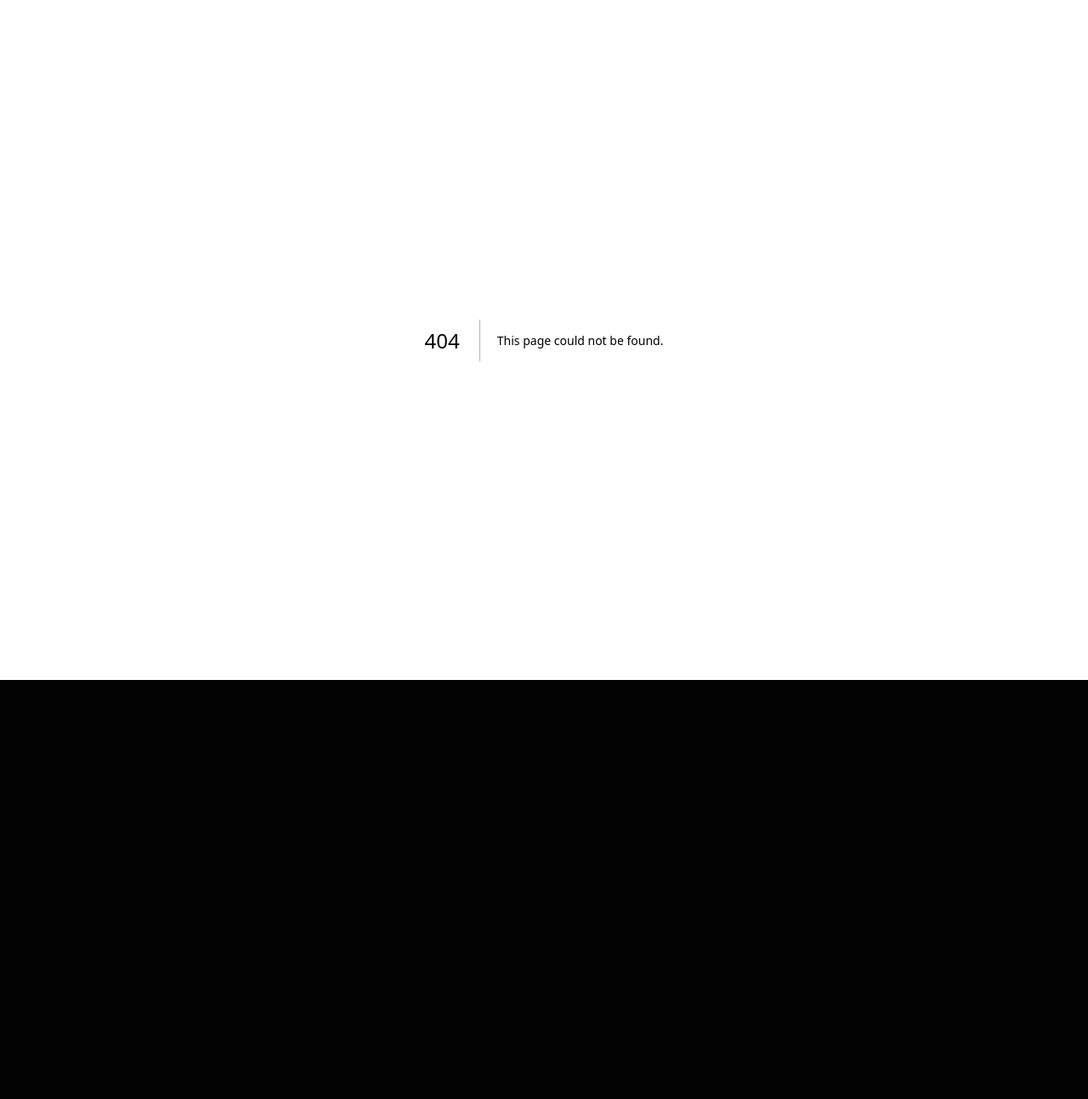
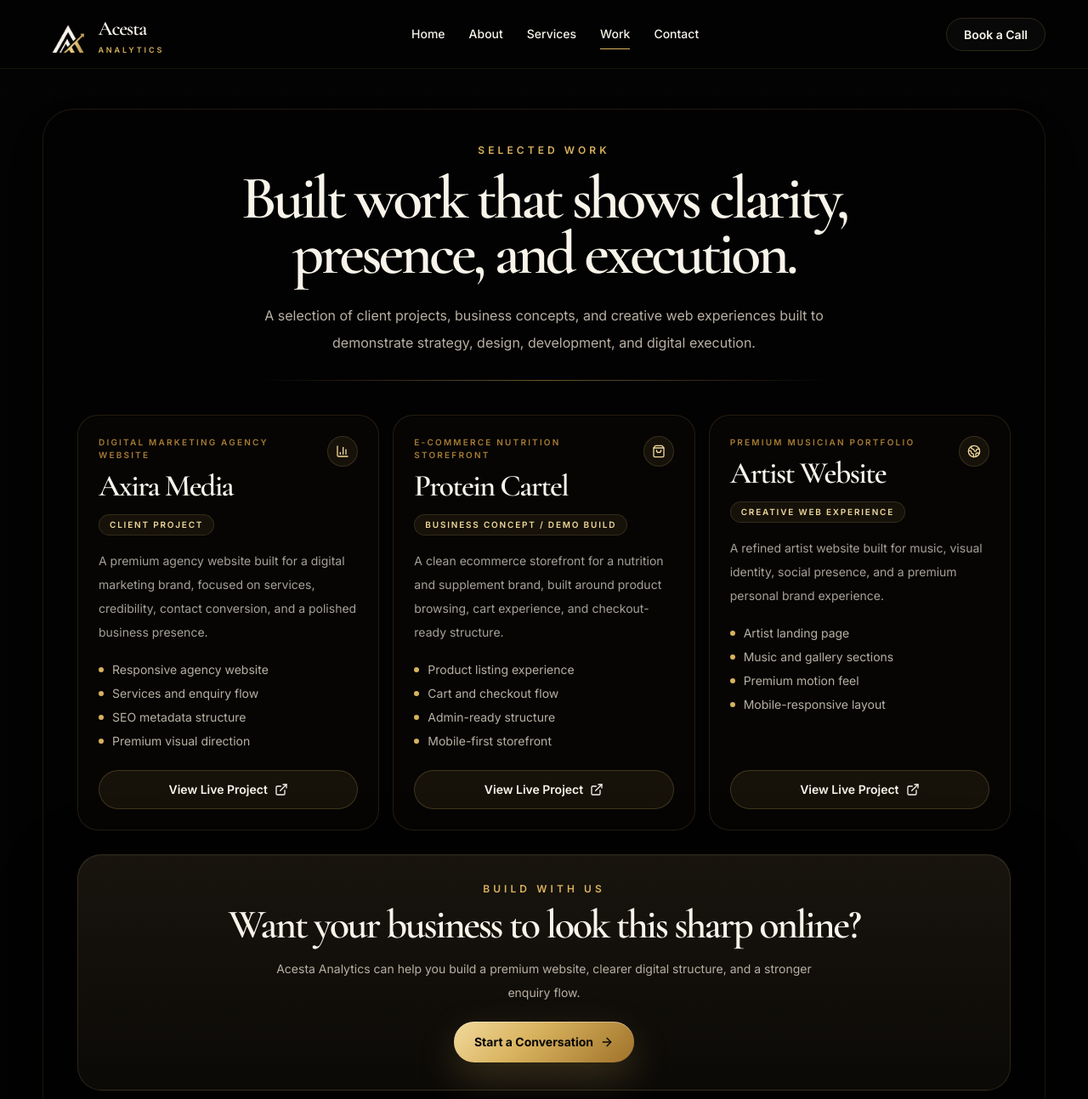
Before and after one commit to shubhampawarr/acesta-analytics, a Next.js app: page /work in a window 1280 px wide. Before the commit this address had no page. Shown: the top 1293 px of the page at 85% size. Before the commit the page ends 800 px from the top, so only its background shows below. Built offline with nearby package versions, Linux system fonts and the light colour scheme.

Commit message:
Add selected work portfolio page

```diff
--- /dev/null
+++ b/app/work/page.tsx
@@ -0,0 +1,186 @@
+import type { Metadata } from 'next';
+import Link from 'next/link';
+import Navbar from '@/components/Navbar';
+import Footer from '@/components/Footer';
+import {
+  ArrowRight,
+  BarChart3,
+  ExternalLink,
+  Globe2,
+  ShoppingBag,
+} from 'lucide-react';
+
+export const metadata: Metadata = {
+  title: 'Selected Work',
+  description:
+    'Explore selected Acesta Analytics work including agency websites, ecommerce storefronts, and premium creative web experiences.',
+};
+
+const projects = [
+  {
+    title: 'Axira Media',
+    category: 'Digital Marketing Agency Website',
+    status: 'Client Project',
+    description:
+      'A premium agency website built for a digital marketing brand, focused on services, credibility, contact conversion, and a polished business presence.',
+    highlights: [
+      'Responsive agency website',
+      'Services and enquiry flow',
+      'SEO metadata structure',
+      'Premium visual direction',
+    ],
+    link: 'https://axiramedia.vercel.app/',
+    icon: BarChart3,
+  },
+  {
+    title: 'Protein Cartel',
+    category: 'E-commerce Nutrition Storefront',
+    status: 'Business Concept / Demo Build',
+    description:
+      'A clean ecommerce storefront for a nutrition and supplement brand, built around product browsing, cart experience, and checkout-ready structure.',
+    highlights: [
+      'Product listing experience',
+      'Cart and checkout flow',
+      'Admin-ready structure',
+      'Mobile-first storefront',
+    ],
+    link: 'https://protein-cartel.vercel.app/',
+    icon: ShoppingBag,
+  },
+  {
+    title: 'Artist Website',
+    category: 'Premium Musician Portfolio',
+    status: 'Creative Web Experience',
+    description:
+      'A refined artist website built for music, visual identity, social presence, and a premium personal brand experience.',
+    highlights: [
+      'Artist landing page',
+      'Music and gallery sections',
+      'Premium motion feel',
+      'Mobile-responsive layout',
+    ],
+    link: 'https://shubhampmusic.vercel.app/',
+    icon: Globe2,
+  },
+];
+
+export default function WorkPage() {
+  return (
+    <main className="relative min-h-screen overflow-hidden bg-[#030303]">
+      <div className="grid-bg pointer-events-none fixed inset-0 opacity-30" />
+
+      <Navbar />
+
+      <section className="relative z-10 px-0 pb-10 pt-24 md:pb-20 md:pt-32">
+        <div className="premium-container">
+          <div className="mx-auto max-w-7xl rounded-[1.5rem] border border-[#d8b25e]/12 bg-[#050403]/70 p-4 shadow-2xl shadow-black/30 md:rounded-[2.25rem] md:p-8 lg:p-10">
+            <div className="mx-auto max-w-5xl text-center">
+              <p className="text-[10px] font-semibold uppercase tracking-[0.34em] text-[#d8b25e] md:text-xs">
+                Selected Work
+              </p>
+
+              <h1 className="font-display mx-auto mt-3 max-w-4xl text-4xl font-semibold leading-[0.9] tracking-[-0.055em] text-[#f8f4ea] md:mt-4 md:text-7xl">
+                Built work that shows clarity, presence, and execution.
+              </h1>
+
+              <p className="mx-auto mt-4 max-w-2xl text-xs leading-6 text-[#b8b0a3] md:mt-6 md:text-base md:leading-8">
+                A selection of client projects, business concepts, and creative
+                web experiences built to demonstrate strategy, design,
+                development, and digital execution.
+              </p>
+
+              <div className="mx-auto mt-5 h-px w-full max-w-2xl gold-line opacity-60 md:mt-7" />
+            </div>
+
+            <div className="mt-7 grid gap-4 md:mt-10 lg:grid-cols-3">
+              {projects.map((project) => {
+                const Icon = project.icon;
+
+                return (
+                  <article
+                    key={project.title}
+                    className="group flex h-full flex-col rounded-[1.25rem] border border-[#d8b25e]/14 bg-[#080705]/85 p-4 transition duration-500 hover:-translate-y-1 hover:border-[#f1d99b]/32 hover:bg-[#0c0a07] md:rounded-[1.5rem] md:p-6"
+                  >
+                    <div className="flex items-start justify-between gap-4">
+                      <div>
+                        <p className="text-[9px] font-semibold uppercase tracking-[0.22em] text-[#a77b32] md:text-[10px]">
+                          {project.category}
+                        </p>
+
+                        <h2 className="font-display mt-3 text-3xl font-semibold leading-[0.95] tracking-[-0.045em] text-[#f8f4ea] md:text-4xl">
+                          {project.title}
+                        </h2>
+                      </div>
+
+                      <div className="flex h-9 w-9 shrink-0 items-center justify-center rounded-full border border-[#d8b25e]/18 bg-[#d8b25e]/8 text-[#f1d99b] transition duration-500 group-hover:scale-110 group-hover:border-[#f1d99b]/45">
+                        <Icon className="h-4 w-4" />
+                      </div>
+                    </div>
+
+                    <div className="mt-4 inline-flex w-fit rounded-full border border-[#d8b25e]/16 bg-[#d8b25e]/8 px-3 py-1 text-[10px] font-semibold uppercase tracking-[0.18em] text-[#f1d99b]">
+                      {project.status}
+                    </div>
+
+                    <p className="mt-4 text-xs leading-6 text-[#a7a197] md:text-sm md:leading-7">
+                      {project.description}
+                    </p>
+
+                    <div className="mt-5 grid gap-2">
+                      {project.highlights.map((item) => (
+                        <div key={item} className="flex items-center gap-2.5">
+                          <span className="h-1.5 w-1.5 rounded-full bg-[#d8b25e]" />
+                          <p className="text-xs text-[#b8b0a3] md:text-sm">
+                            {item}
+                          </p>
+                        </div>
+                      ))}
+                    </div>
+
+                    <div className="mt-auto pt-6">
+                      <a
+                        href={project.link}
+                        target="_blank"
+                        rel="noopener noreferrer"
+                        className="group/link inline-flex w-full items-center justify-center gap-2 rounded-full border border-[#d8b25e]/22 bg-[#d8b25e]/8 px-5 py-3 text-sm font-semibold text-[#f1d99b] transition hover:border-[#f1d99b]/45 hover:bg-[#d8b25e]/12"
+                      >
+                        View Live Project
+                        <ExternalLink className="h-4 w-4 transition group-hover/link:translate-x-1" />
+                      </a>
+                    </div>
+                  </article>
+                );
+              })}
+            </div>
+
+            <div className="premium-card mt-5 rounded-[1.35rem] p-5 text-center md:mt-7 md:rounded-[1.75rem] md:p-8">
+              <p className="text-[10px] font-semibold uppercase tracking-[0.34em] text-[#d8b25e] md:text-xs">
+                Build With Us
+              </p>
+
+              <h2 className="font-display mx-auto mt-3 max-w-3xl text-3xl font-semibold leading-[0.92] tracking-[-0.05em] text-[#f8f4ea] md:text-5xl">
+                Want your business to look this sharp online?
+              </h2>
+
+              <p className="mx-auto mt-4 max-w-2xl text-xs leading-6 text-[#b8b0a3] md:text-sm md:leading-7">
+                Acesta Analytics can help you build a premium website, clearer
+                digital structure, and a stronger enquiry flow.
+              </p>
+
+              <div className="mt-5">
+                <Link
+                  href="/contact"
+                  className="gold-button group inline-flex items-center justify-center gap-2 rounded-full px-5 py-3 text-sm font-bold transition md:px-6 md:py-3.5"
+                >
+                  Start a Conversation
+                  <ArrowRight className="h-4 w-4 transition group-hover:translate-x-1" />
+                </Link>
+              </div>
+            </div>
+          </div>
+        </div>
+      </section>
+
+      <Footer />
+    </main>
+  );
+}
--- a/components/Footer.tsx
+++ b/components/Footer.tsx
@@ -9,6 +9,10 @@ const footerLinks = [
   {
     label: 'Services',
     href: '/services',
+  },
+  {
+    label: 'Work',
+    href: '/work',
   },
   {
     label: 'Contact',
@@ -27,8 +31,8 @@ const footerLinks = [
 const services = [
   'Data Intelligence',
   'Premium Websites',
-  'Search & Growth',
-  'Business Dashboards',
+  'SEO Foundation',
+  'Growth Systems',
 ];
 
 export default function Footer() {
@@ -60,9 +64,9 @@ export default function Footer() {
               </Link>
 
               <p className="mt-4 max-w-md text-xs leading-6 text-[#a7a197] md:mt-5 md:text-sm md:leading-7">
-                Premium data intelligence, website development, and search-led
-                growth systems for businesses that want clarity, presence, and
-                structure.
+                Premium data intelligence, website development, SEO foundation,
+                and growth systems for businesses that want clarity, presence,
+                and structure.
               </p>
 
               <div className="mt-4 grid gap-2.5 text-xs text-[#b8b0a3] md:mt-5 md:gap-3 md:text-sm">
--- a/components/Navbar.tsx
+++ b/components/Navbar.tsx
@@ -13,6 +13,10 @@ const navItems = [
   {
     label: 'Services',
     href: '/services',
+  },
+  {
+    label: 'Work',
+    href: '/work',
   },
   {
     label: 'Contact',
@@ -70,7 +74,7 @@ export default function Navbar() {
             </div>
           </Link>
 
-          <nav className="hidden items-center gap-8 md:flex">
+          <nav className="hidden items-center gap-7 md:flex">
             {visibleNavItems.map((item) => {
               const active = isActive(item.href);
 
```
